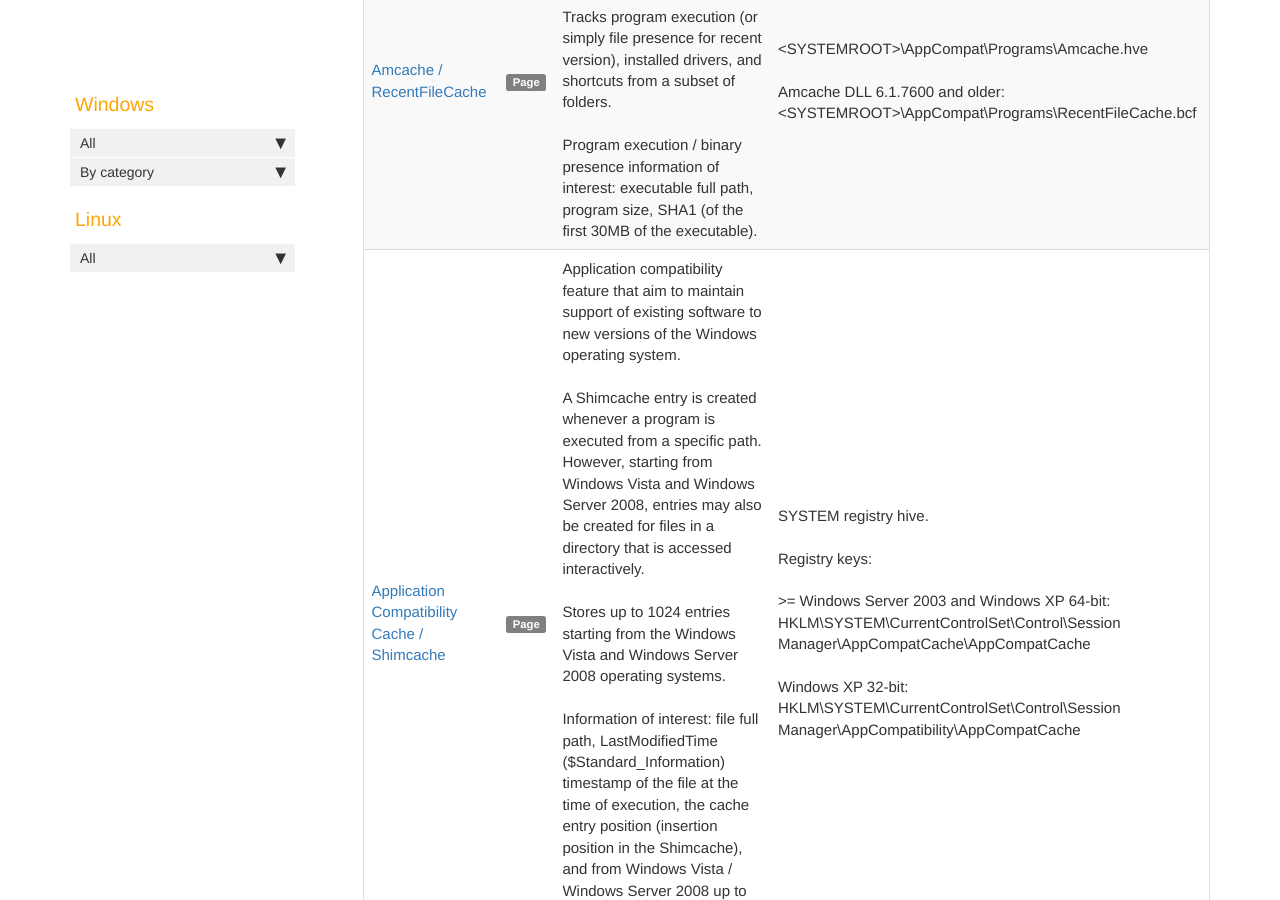
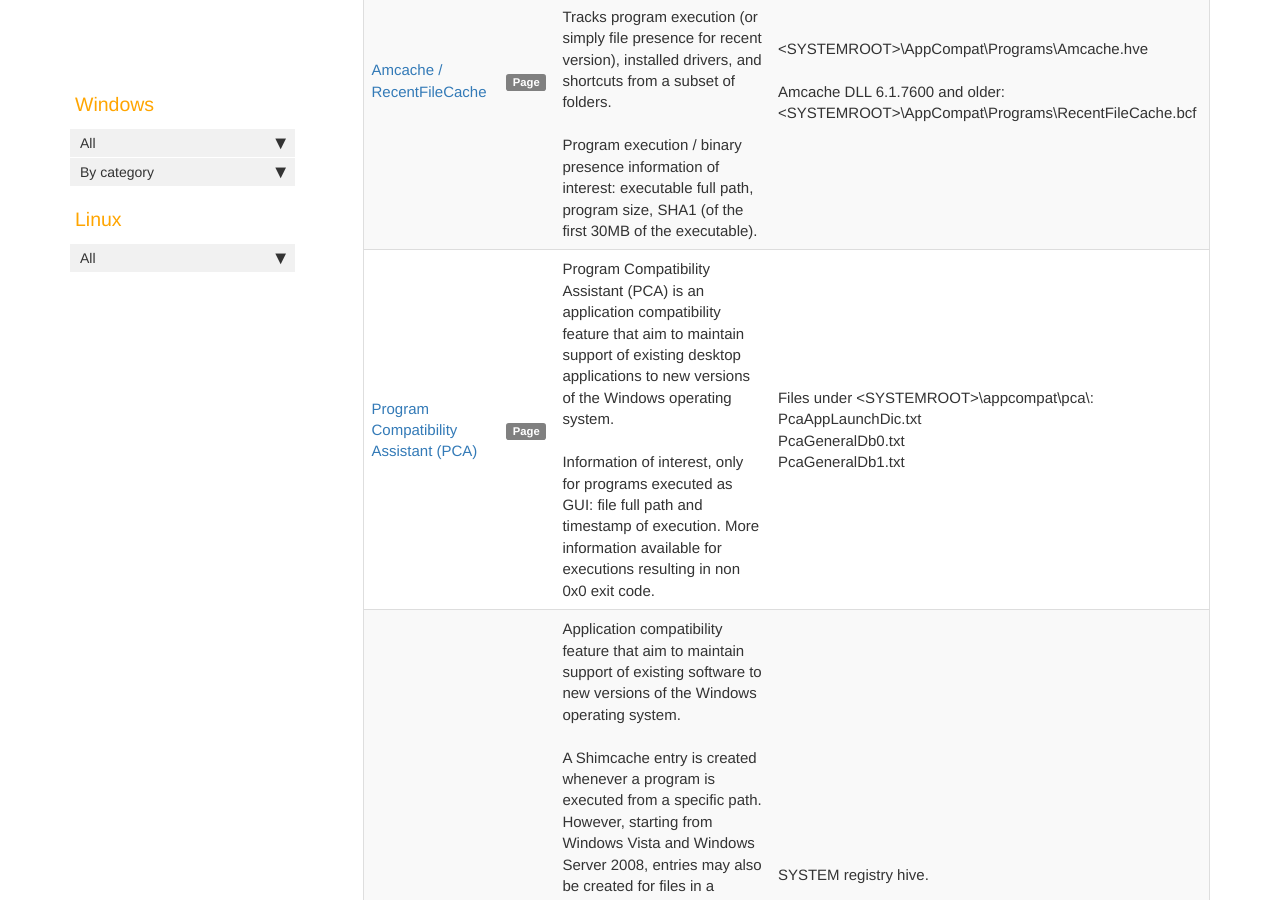
Before and after one commit to Qazeer/artefacts.help, a Jekyll site: the page built from pages/tags/tag_windows_program_execution.md, in a window 1280 px wide and 900 px high, scrolled down 331 px. Built offline with Jekyll 4.4.1, drawn with Linux system fonts in a browser that asks for light colours; our own code applies the rules of GitHub Pages for plain Markdown files; comment, search, counter and statistics services are not loaded.

Commit message:
[Artefact] PCA - init

```diff
--- a/_data/sidebars/sidebar.yml
+++ b/_data/sidebars/sidebar.yml
@@ -42,6 +42,10 @@ entries:
 
     - title: Jumplists
       url: /windows_jumplists
+      output: web
+
+    - title: PCA
+      url: /windows_pca
       output: web
 
     - title: RecentFileCache
--- /dev/null
+++ b/pages/windows/pca.md
@@ -0,0 +1,59 @@
+---
+title: Program Compatibility Assistant (PCA)
+summary: 'Program Compatibility Assistant (PCA) is an application compatibility feature that aim to maintain support of existing desktop applications to new versions of the Windows operating system.\n\nInformation of interest, only for programs executed as GUI: file full path and timestamp of execution. More information available for executions resulting in non 0x0 exit code.'
+keywords: Program Compatibility Assistant, PCA, PcaAppLaunchDic, nPcaGeneralDb0, nPcaGeneralDb1
+tags:
+  - windows_program_execution
+location: 'Files under <SYSTEMROOT>\appcompat\pca\:\nPcaAppLaunchDic.txt\nPcaGeneralDb0.txt\nPcaGeneralDb1.txt'
+last_updated: 2024-01-01
+sidebar: sidebar
+permalink: windows_pca.html
+folder: windows
+---
+
+### Overview
+
+The `Program Compatibility Assistant (PCA)` is an application compatibility
+feature that aim to maintain support of existing desktop applications to new
+versions of the Windows operating system (like the `Shimcache` and `Amcache`
+artefacts). `PCA` is linked to the `pcasvc` service.
+
+`PCA` only hold information about executions of programs with a graphical
+interface, installed or from a portable executable, or command line programs
+executed as GUI programs (such as by double clicking on the CLI executable
+from `Windows Explorer`).
+
+### Information of interest
+
+The information stored by the `PCA` is split in 3 text based files:
+  - `PcaAppLaunchDic.txt`:
+
+    - Most valuable file from a forensic standpoint and reliable source of
+      program execution.
+
+    - One entry per line, containing the full path of the executable and the
+      timestamp of execution in `UTC` (in a pipe separated string).
+
+    - Example: `%SystemRoot%\FOLDER\executable.exe\|2023-05-25 01:20:30.123`.
+
+  - `PcaGeneralDb0.txt` and `PcaGeneralDb1.txt`:
+
+    - Less entries than in the `PcaAppLaunchDic.txt` file, with most entries
+      seemingly related to non `0x0` execution exit code.
+
+    - One entry per line, containing the following information in a pipe
+      delimited string:
+      - Execution timestamp.
+      - Execution status.
+      - Full path of the executable.
+      - Description of the executable and its vendor name.
+      - File version.
+      - `ProgramId` referenced in the `Amcache` registry hive
+       (`InventoryApplicationFile` key).
+      - Exit code of the execution.
+
+### References
+
+  - [AboutDFIR.com - Andrew Rathbun and Lucas Gonzalez - New Windows 11 Pro (22H2) Evidence of Execution Artifact!](https://aboutdfir.com/new-windows-11-pro-22h2-evidence-of-execution-artifact/)
+
+  - [13Cubed - A New Program Execution Artifact - Windows 11 22H2 Update!](https://www.youtube.com/watch?v=rV8aErDj06A)
```
